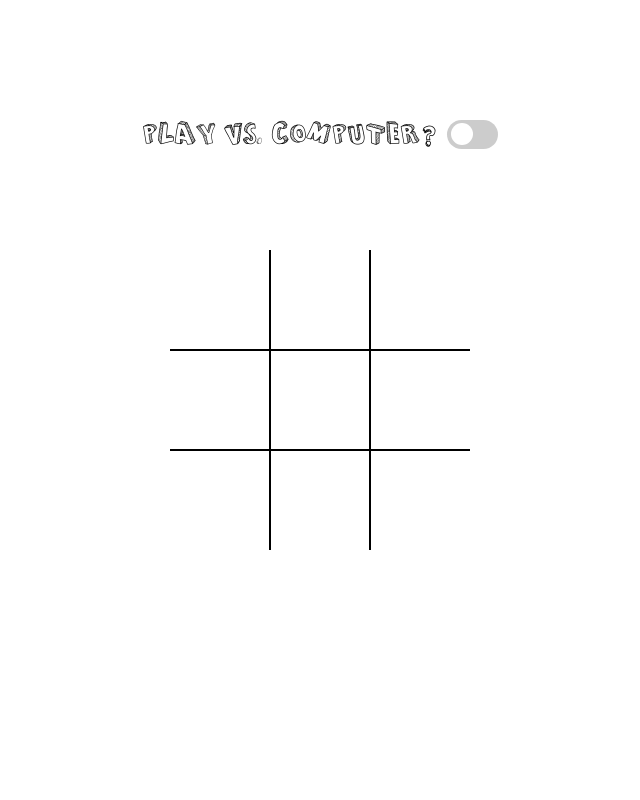
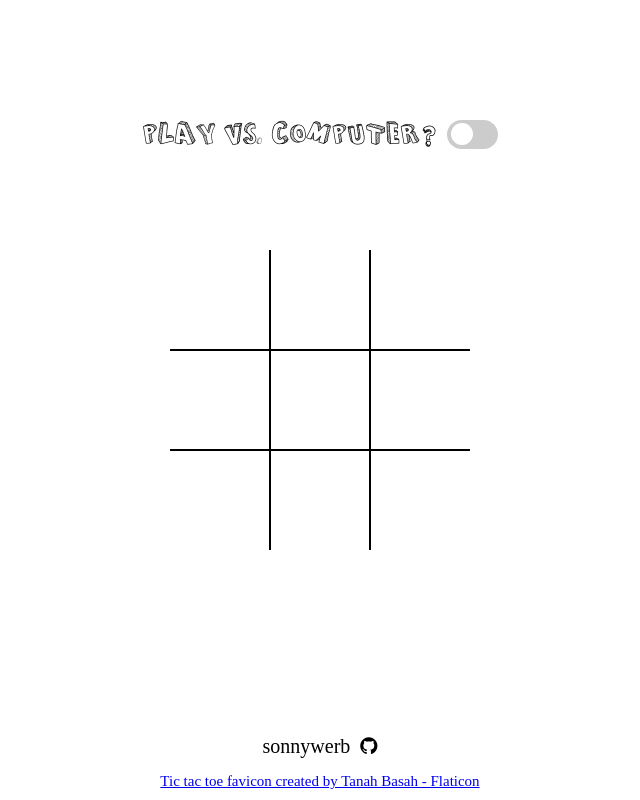
Before and after one commit to ericchan4/tic-tac-toe, a website: page index.html in a window 1280 px wide. Shown: the whole page, without its empty margins (320-960 px from the left). Drawn offline with Linux system fonts and the light colour scheme.

Commit message:
added github link + favicon credits

```diff
--- a/index.html
+++ b/index.html
@@ -6,6 +6,8 @@
     <meta name="viewport" content="width=device-width, initial-scale=1.0" />
 
     <link rel="stylesheet" href="styles.css" />
+    <link rel="shortcut icon" href="images/favicon.ico" />
+    <link rel="stylesheet" href="https://cdnjs.cloudflare.com/ajax/libs/font-awesome/4.7.0/css/font-awesome.min.css">
     <script src="script.js" defer></script>
 
     <title>Tic Tac Toe</title>
@@ -36,6 +38,18 @@
         <div data-winning-message-text></div>
         <button id="restartButton">Restart</button>
     </div>
+    <footer>
+        <div class="github">
+            <p>sonnywerb</p>
+            <a href="https://github.com/sonnywerb">
+                <i class="fa fa-github"></i>
+            </a>
+        </div>
+        <a class='favicon-cred' href="https://www.flaticon.com/free-icons/tic-tac-toe" title="tic tac toe icons">Tic tac
+            toe favicon created
+            by
+            Tanah Basah - Flaticon</a>
+    </footer>
 </body>
 
 </html>
--- a/styles.css
+++ b/styles.css
@@ -231,3 +231,35 @@ input:checked + .slider:before {
     font-size: 2rem;
     font-family: cartoonBlocks;
 }
+
+.github,
+.favicon-cred {
+    position: absolute;
+    bottom: 0;
+    left: 0;
+    display: flex;
+    justify-content: center;
+    align-items: center;
+    gap: 10px;
+    width: 100%;
+    padding: 10px;
+    font-size: 20px;
+}
+
+.github {
+    margin-bottom: 0.75rem;
+}
+
+.favicon-cred {
+    font-size: 15px;
+}
+
+.fa-github {
+    color: black;
+    font-size: 24px;
+    transition: transform 0.3s ease-in-out;
+}
+
+.fa-github:hover {
+    transform: rotate(360deg) scale(1.2);
+}
```
